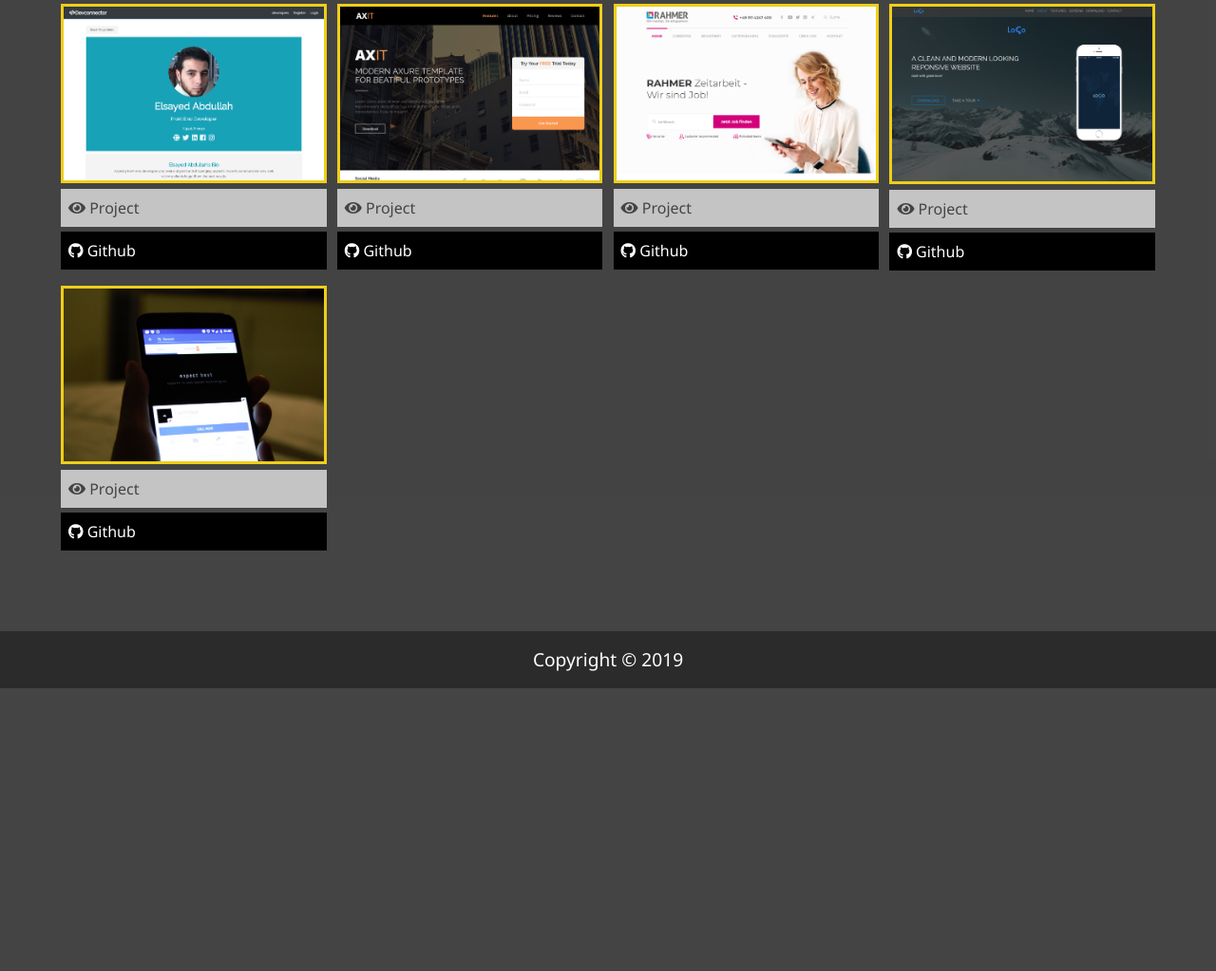
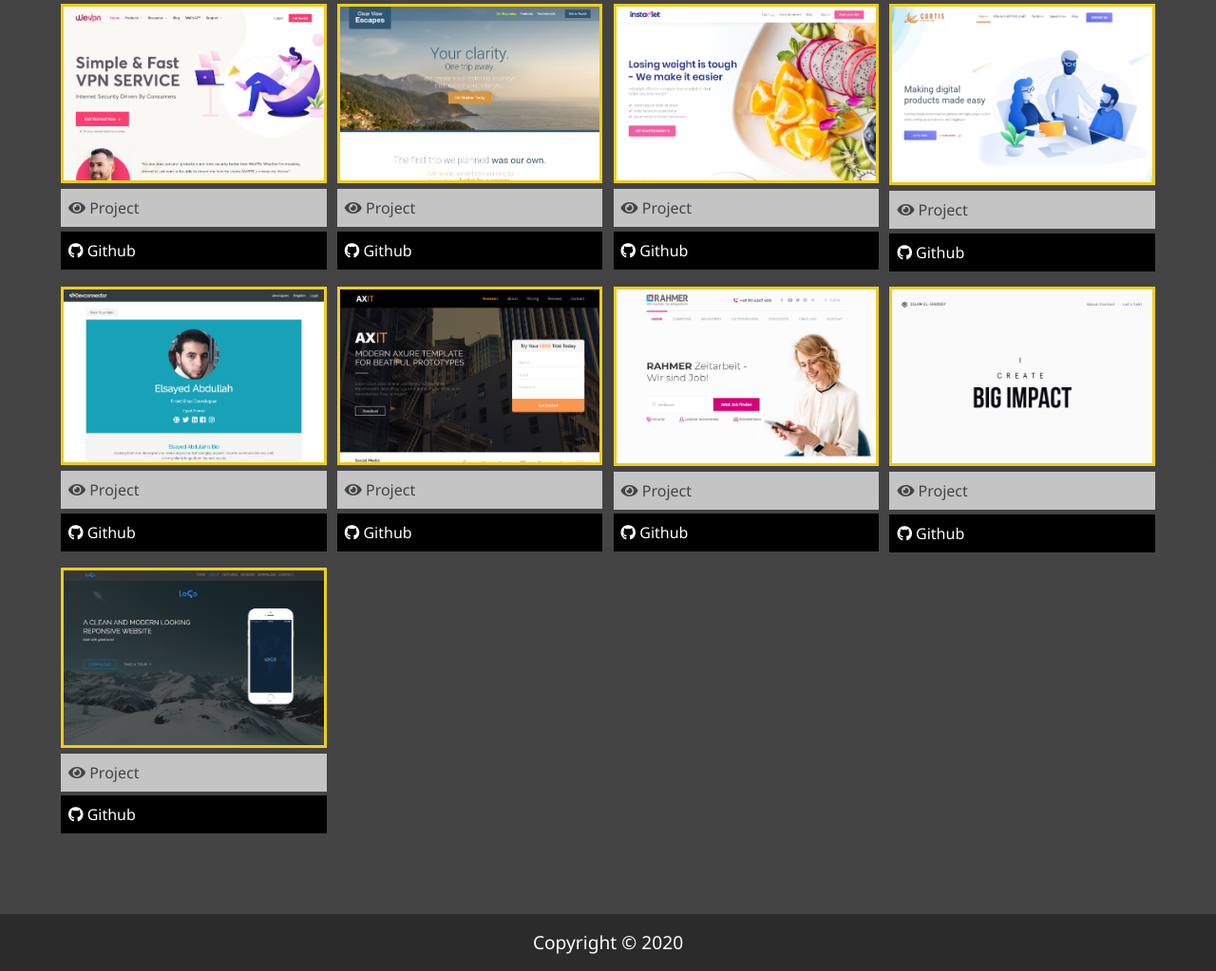
Before and after one commit to ElsayedAbdullah/portfolio, a plain HTML site: page work.html in a window 1280 px wide. Shown: the part 278-1301 px from the top of the page at 95% size. Before the commit the page ends 1003 px from the top, so only its background shows below. Drawn offline with nearby package versions, Linux system fonts and the light colour scheme.

Commit message:
change wevpn from private to public

```diff
--- a/css/main.css
+++ b/css/main.css
@@ -1,7 +1,7 @@
 .menu-btn {
   position: absolute;
   top: 35px;
-  right: 35px;
+  right: 15px;
   z-index: 3;
   cursor: pointer;
   -webkit-transition: all 0.5s ease-out;
@@ -179,6 +179,8 @@
   border-radius: 50%;
   background-image: url(../imgs/01.jpg);
   border: 3px solid #eece1a;
+  background-size: cover;
+  background-repeat: no-repeat;
 }
 
 * {
@@ -593,3 +595,4 @@ footer {
 }
 
 /* End Footer */
+/*# sourceMappingURL=main.css.map */
--- a/work.html
+++ b/work.html
@@ -1,17 +1,19 @@
 <!DOCTYPE html>
 <html>
+
 <head>
   <meta charset="utf-8" />
-    <meta http-equiv="X-UA-Compatible" content="IE=edge" />
+  <meta http-equiv="X-UA-Compatible"
+    content="IE=edge" />
   <title>My Work</title>
-    <meta name="viewport" content="width=device-width, initial-scale=1" />
-    <link
-      rel="stylesheet"
+  <meta name="viewport"
+    content="width=device-width, initial-scale=1" />
+  <link rel="stylesheet"
     href="https://use.fontawesome.com/releases/v5.8.1/css/all.css"
     integrity="sha384-50oBUHEmvpQ+1lW4y57PTFmhCaXp0ML5d60M1M7uH2+nqUivzIebhndOJK28anvf"
-      crossorigin="anonymous"
-    />
-    <link rel="stylesheet" href="css/main.css" />
+    crossorigin="anonymous" />
+  <link rel="stylesheet"
+    href="css/main.css" />
 </head>
 
 <body>
@@ -28,16 +30,20 @@
       </div>
       <ul class="menu-nav">
         <li class="nav-item">
-            <a href="index.html" class="nav-link">Home</a>
+          <a href="index.html"
+            class="nav-link">Home</a>
         </li>
         <li class="nav-item">
-            <a href="about.html" class="nav-link">About Me</a>
+          <a href="about.html"
+            class="nav-link">About Me</a>
         </li>
         <li class="nav-item current">
-            <a href="work.html" class="nav-link">My Work</a>
+          <a href="work.html"
+            class="nav-link">My Work</a>
         </li>
         <li class="nav-item">
-            <a href="contact.html" class="nav-link">Contact Me</a>
+          <a href="contact.html"
+            class="nav-link">Contact Me</a>
         </li>
       </ul>
     </nav>
@@ -52,84 +58,155 @@
     </h2>
     <div class="projects">
       <div class="item">
-          <a
-            href="https://elsayedabdullah.github.io/socialNetwork/"
+        <a href="https://elsayedabdullah.github.io/WeVPN/"
+          target="_blank">
+          <img src="imgs/projects/wevpn.png"
+            alt="wevpn project" />
+        </a>
+        <a href="https://elsayedabdullah.github.io/WeVPN/"
           target="_blank"
-          >
-            <img src="imgs/projects/socialNetwork.png" alt="socialNetwork project" />
-          </a>
-          <a
-            href="https://elsayedabdullah.github.io/socialNetwork/"
-            target="_blank"
-            class="btn-light"
-          >
+          class="btn-light">
           <i class="fas fa-eye"></i> Project
         </a>
-          <a
-            href="https://github.com/ElsayedAbdullah"
+        <a href="https://github.com/ElsayedAbdullah"
           target="_blank"
-            class="btn-dark"
-          >
+          class="btn-dark">
           <i class="fab fa-github"></i> Github
         </a>
       </div>
       <div class="item">
-          <a href="https://elsayedabdullah.github.io/Axit/" target="_blank">
-            <img src="imgs/projects/axit.png" alt="axit project" />
+        <a href="https://elsayedabdullah.github.io/travel-site/"
+          target="_blank">
+          <img src="imgs/projects/travel-site.png"
+            alt="travel-site project" />
         </a>
-          <a
-            href="https://elsayedabdullah.github.io/Axit/"
+        <a href="https://elsayedabdullah.github.io/travel-site/"
           target="_blank"
-            class="btn-light"
-          >
+          class="btn-light">
           <i class="fas fa-eye"></i> Project
         </a>
-          <a
-            href="https://github.com/ElsayedAbdullah"
+        <a href="https://github.com/ElsayedAbdullah"
           target="_blank"
-            class="btn-dark"
-          >
+          class="btn-dark">
           <i class="fab fa-github"></i> Github
         </a>
       </div>
       <div class="item">
-          <a href="https://elsayedabdullah.github.io/rhamer/" target="_blank">
-            <img src="imgs/projects/rhamer-show.png" alt="rhamer project" />
+        <a href="https://elsayedabdullah.github.io/instadiet/"
+          target="_blank">
+          <img src="imgs/projects/instadiet.png"
+            alt="instadiet project" />
         </a>
-          <a
-            href="https://elsayedabdullah.github.io/rhamer/"
+        <a href="https://elsayedabdullah.github.io/instadiet/"
           target="_blank"
-            class="btn-light"
-          >
+          class="btn-light">
           <i class="fas fa-eye"></i> Project
         </a>
-          <a
-            href="https://github.com/ElsayedAbdullah"
+        <a href="https://github.com/ElsayedAbdullah"
           target="_blank"
-            class="btn-dark"
-          >
+          class="btn-dark">
           <i class="fab fa-github"></i> Github
         </a>
       </div>
       <div class="item">
-          <a href="https://elsayedabdullah.github.io/loso/" target="_blank">
-            <img src="imgs/projects/Loso.png" alt="loso project" />
+        <a href="https://elsayedabdullah.github.io/curtis/"
+          target="_blank">
+          <img src="imgs/projects/curtis.png"
+            alt="curtis project" />
         </a>
-          <a href="https://elsayedabdullah.github.io/loso/" target="_blank" class="btn-light">
+        <a href="https://elsayedabdullah.github.io/curtis/"
+          target="_blank"
+          class="btn-light">
           <i class="fas fa-eye"></i> Project
         </a>
-          <a href="https://github.com/ElsayedAbdullah" target="_blank" class="btn-dark">
+        <a href="https://github.com/ElsayedAbdullah"
+          target="_blank"
+          class="btn-dark">
           <i class="fab fa-github"></i> Github
         </a>
       </div>
       <div class="item">
-          <a href="#!" target="_blank">
-            <img src="imgs/projects/project5.jpg" alt="project" />
+        <a href="https://elsayedabdullah.github.io/socialNetwork/"
+          target="_blank">
+          <img src="imgs/projects/socialNetwork.png"
+            alt="socialNetwork project" />
         </a>
-          <a href="#!" target="_blank" class="btn-light">
+        <a href="https://elsayedabdullah.github.io/socialNetwork/"
+          target="_blank"
+          class="btn-light">
           <i class="fas fa-eye"></i> Project
         </a>
-          <a href="#!" target="_blank" class="btn-dark">
+        <a href="https://github.com/ElsayedAbdullah"
+          target="_blank"
+          class="btn-dark">
+          <i class="fab fa-github"></i> Github
+        </a>
+      </div>
+      <div class="item">
+        <a href="https://elsayedabdullah.github.io/Axit/"
+          target="_blank">
+          <img src="imgs/projects/axit.png"
+            alt="axit project" />
+        </a>
+        <a href="https://elsayedabdullah.github.io/Axit/"
+          target="_blank"
+          class="btn-light">
+          <i class="fas fa-eye"></i> Project
+        </a>
+        <a href="https://github.com/ElsayedAbdullah"
+          target="_blank"
+          class="btn-dark">
+          <i class="fab fa-github"></i> Github
+        </a>
+      </div>
+      <div class="item">
+        <a href="https://elsayedabdullah.github.io/rhamer/"
+          target="_blank">
+          <img src="imgs/projects/rhamer-show.png"
+            alt="rhamer project" />
+        </a>
+        <a href="https://elsayedabdullah.github.io/rhamer/"
+          target="_blank"
+          class="btn-light">
+          <i class="fas fa-eye"></i> Project
+        </a>
+        <a href="https://github.com/ElsayedAbdullah"
+          target="_blank"
+          class="btn-dark">
+          <i class="fab fa-github"></i> Github
+        </a>
+      </div>
+      <div class="item">
+        <a href="https://elsayedabdullah.github.io/islam_portfolio/"
+          target="_blank">
+          <img src="imgs/projects/islam.png"
+            alt="islam portfolio" />
+        </a>
+        <a href="https://elsayedabdullah.github.io/islam_portfolio/"
+          target="_blank"
+          class="btn-light">
+          <i class="fas fa-eye"></i> Project
+        </a>
+        <a href="https://github.com/ElsayedAbdullah"
+          target="_blank"
+          class="btn-dark">
+          <i class="fab fa-github"></i> Github
+        </a>
+      </div>
+      <div class="item">
+        <a href="https://elsayedabdullah.github.io/loso/"
+          target="_blank">
+          <img src="imgs/projects/Loso.png"
+            alt="loso project" />
+        </a>
+        <a href="https://elsayedabdullah.github.io/loso/"
+          target="_blank"
+          class="btn-light">
+          <i class="fas fa-eye"></i> Project
+        </a>
+        <a href="https://github.com/ElsayedAbdullah"
+          target="_blank"
+          class="btn-dark">
           <i class="fab fa-github"></i> Github
         </a>
       </div>
@@ -139,11 +216,12 @@
 
   <!-- Start Footer -->
   <footer>
-      Copyright &copy; 2019
+    Copyright &copy; 2020
   </footer>
   <!-- End Footer -->
 
   <script src="https://cdnjs.cloudflare.com/ajax/libs/jquery/3.4.0/jquery.min.js"></script>
   <script src="js/main.js"></script>
 </body>
+
 </html>
```
Also changed, not shown: about.html (+25 -14 lines), contact.html (+19 -10 lines), imgs/01.jpg, imgs/portrait.jpg (deleted), imgs/portrait_small.jpg (deleted), imgs/projects/curtis.png (added), imgs/projects/instadiet.png (added), imgs/projects/islam.png (added), imgs/projects/travel-site.png (added), imgs/projects/wevpn.png (added), 1 other file. Lines whose indentation alone changed are shown as unchanged.
